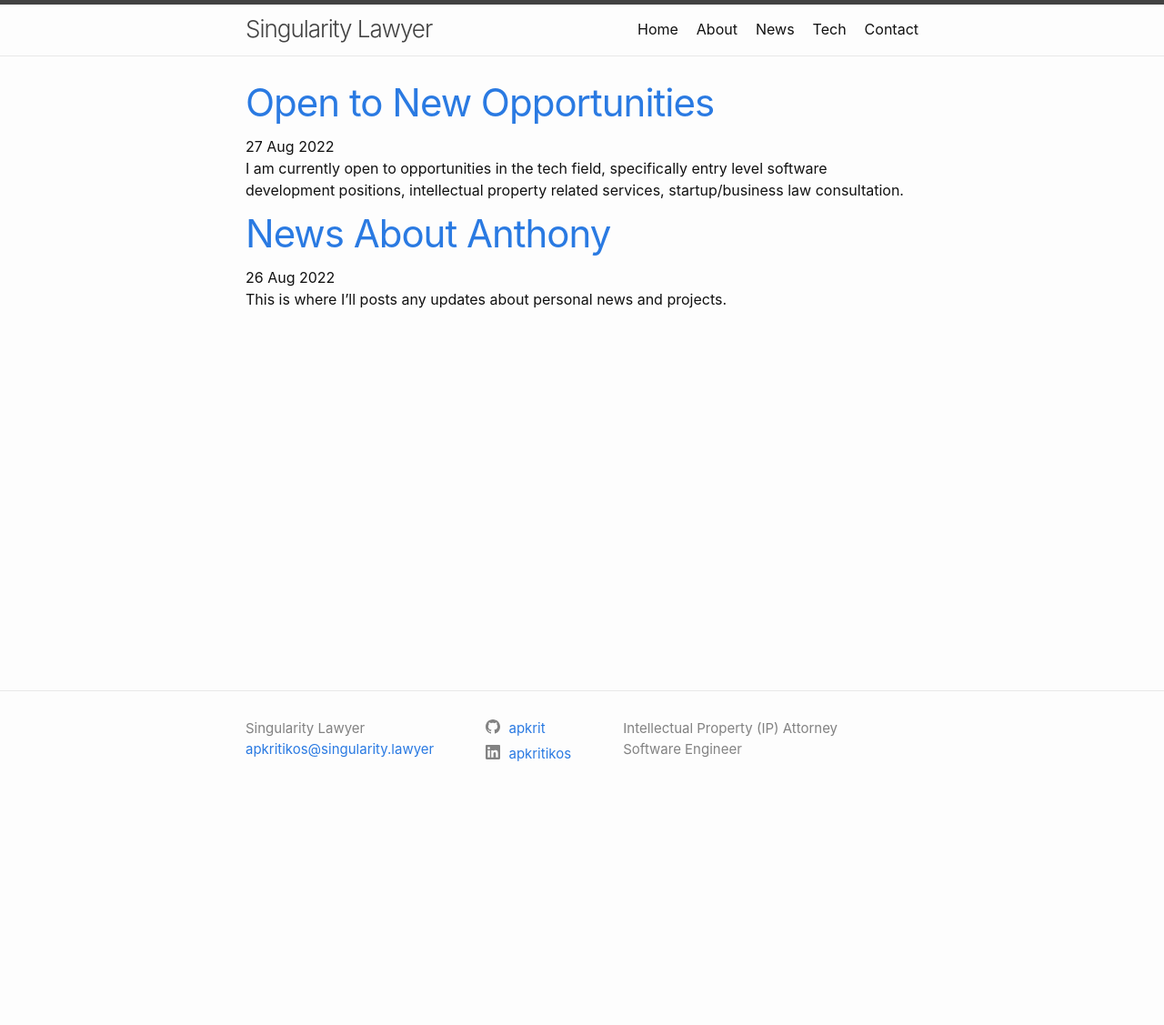
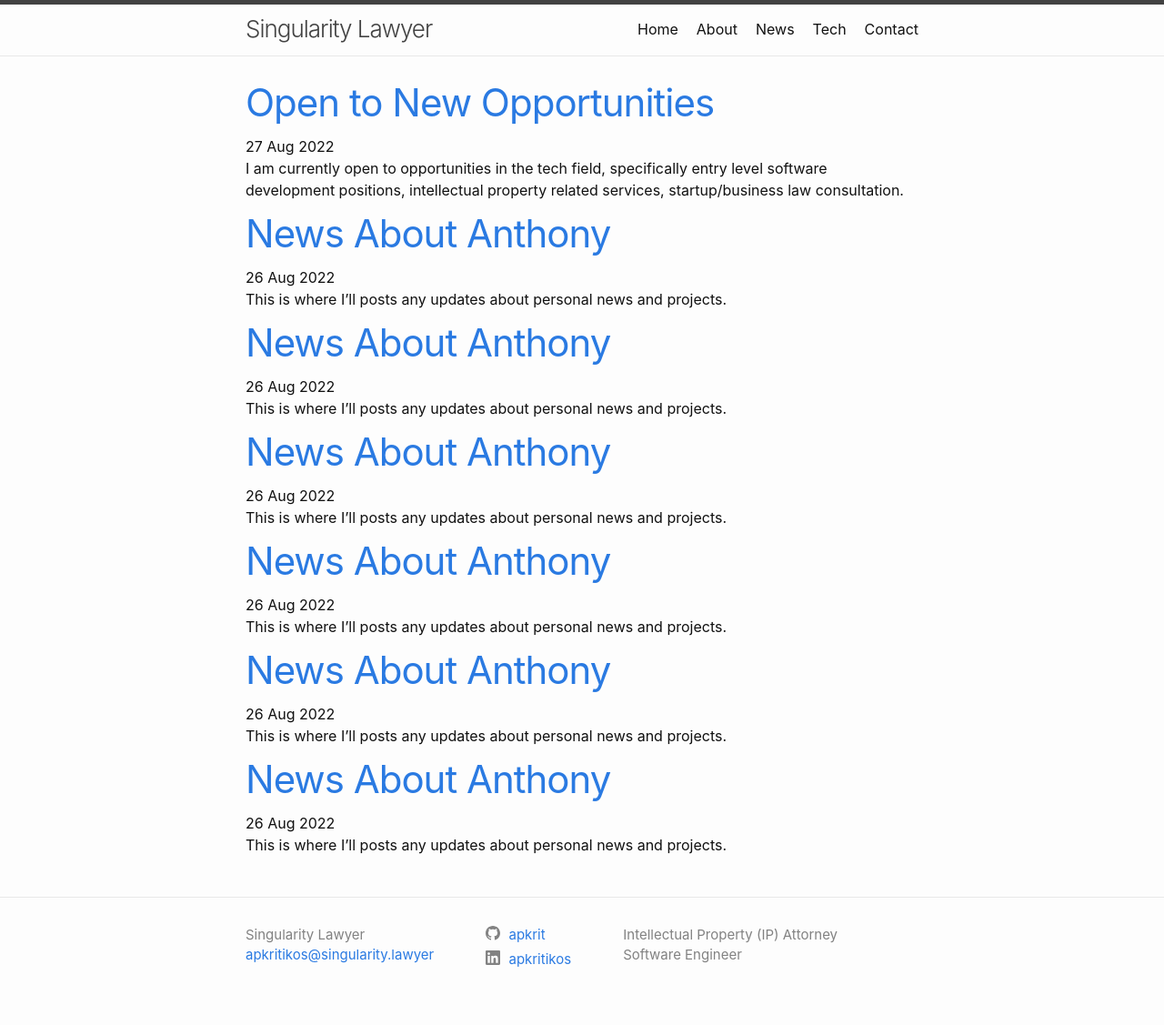
Before and after one commit to apkrit/apkrit.github.io, a Jekyll site: the page built from news.md, in a window 1280 px wide. Shown: the whole page at 91% size. Built offline with Jekyll 4.4.1, drawn with Linux system fonts in a browser that asks for light colours; before the commit the page ends 900 px from its top, so only the background shows below that.

Commit message:
Adding posts to test pagination

```diff
--- a/_config.yml
+++ b/_config.yml
@@ -52,7 +52,7 @@
   collection: 'posts'
 
   # How many objects per paginated page, used to be `paginate` (default: 0, means all)
-  per_page: 10
+  per_page: 5
 
   # The permalink structure for the paginated pages (this can be any level deep)
   permalink: '/page/:num/' # Pages are index.html inside this folder (default)
--- /dev/null
+++ b/_posts/primary/2022-08-26-news-about-anthony copy 2.markdown
@@ -0,0 +1,7 @@
+---
+layout: post
+title:  "News About Anthony"
+date:   2022-08-26 18:25:27 +0000
+tags: mynews
+---
+This is where I'll posts any updates about personal news and projects.
--- /dev/null
+++ b/_posts/primary/2022-08-26-news-about-anthony copy 3.markdown
@@ -0,0 +1,7 @@
+---
+layout: post
+title:  "News About Anthony"
+date:   2022-08-26 18:25:27 +0000
+tags: mynews
+---
+This is where I'll posts any updates about personal news and projects.
--- /dev/null
+++ b/_posts/primary/2022-08-26-news-about-anthony copy 4.markdown
@@ -0,0 +1,7 @@
+---
+layout: post
+title:  "News About Anthony"
+date:   2022-08-26 18:25:27 +0000
+tags: mynews
+---
+This is where I'll posts any updates about personal news and projects.
--- /dev/null
+++ b/_posts/primary/2022-08-26-news-about-anthony copy 5.markdown
@@ -0,0 +1,7 @@
+---
+layout: post
+title:  "News About Anthony"
+date:   2022-08-26 18:25:27 +0000
+tags: mynews
+---
+This is where I'll posts any updates about personal news and projects.
--- /dev/null
+++ b/_posts/primary/2022-08-26-news-about-anthony copy.markdown
@@ -0,0 +1,7 @@
+---
+layout: post
+title:  "News About Anthony"
+date:   2022-08-26 18:25:27 +0000
+tags: mynews
+---
+This is where I'll posts any updates about personal news and projects.
```
Also changed, not shown: _posts/secondary/2022-08-30-tech-to-watch copy 2.markdown (added, +7 -0 lines), _posts/secondary/2022-08-30-tech-to-watch copy 3.markdown (added, +7 -0 lines), _posts/secondary/2022-08-30-tech-to-watch copy.markdown (added, +7 -0 lines).
